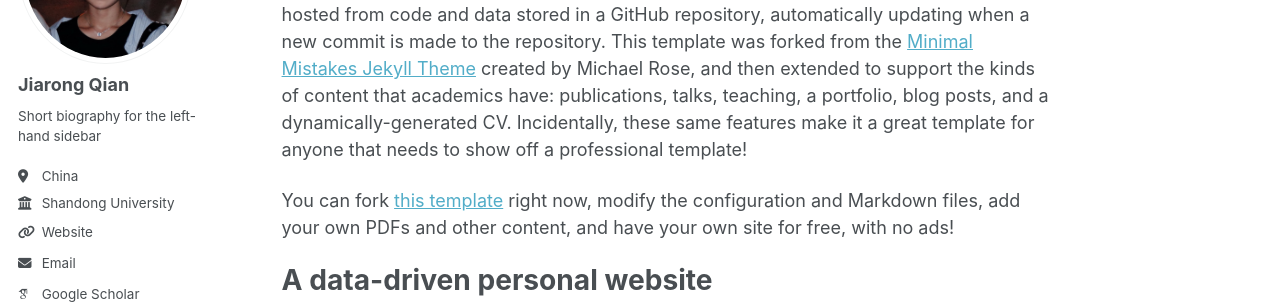
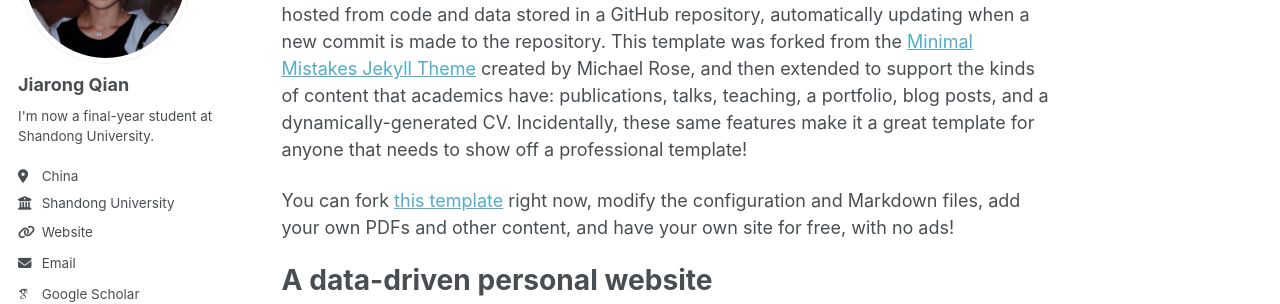
Before and after one commit to JiarongQian/JiarongQian.github.io, a Jekyll site: the page built from _pages/about.md, in a window 1280 px wide. Shown: the part 222-526 px from the top of the page. Built offline with Jekyll 4.4.1, drawn with Linux system fonts in a browser that asks for light colours; some web fonts are replaced; a script that is not in the unit is left out.

Commit message:
_config.yml

```diff
--- a/_config.yml
+++ b/_config.yml
@@ -12,7 +12,7 @@ site_theme               : "default" # Currently available options are "default"
 title                    : "Jiarong Qian / Research Web"
 title_separator          : "-"
 name                     : &name "Jiarong Qian"
-description              : &description "I'm a final-year student at Shandong University."   # Update this with a general description of your site, this is the default if not overridden by a page
+description              : &description "I'm now a final-year student at Shandong University."   # Update this with a general description of your site, this is the default if not overridden by a page
 url                      : https://JiarongQian.github.io # The base hostname & protocol for your site e.g. "https://[your GitHub username].github.io",
                                                            # or if you already have some other page hosted on Github then use "https://[your GitHub username].github.io/[Your Repo Name]"
 baseurl                  : "" # the subpath of your site, e.g. "/blog"
@@ -25,10 +25,10 @@ author:
   # Biographic information
   avatar           : "profile.png"
   name             : "Jiarong Qian"
-  bio              : "Short biography for the left-hand sidebar"
+  bio              : "I'm now a final-year student at Shandong University."
   location         : "China"
   employer         : "Shandong University"
-  uri              : "https://jiarongqian.github.io/"
+  uri              : "https://JiarongQian.github.io/"
   email            : "linnajia76@gmail.com"
 
   # Academic websites
```
